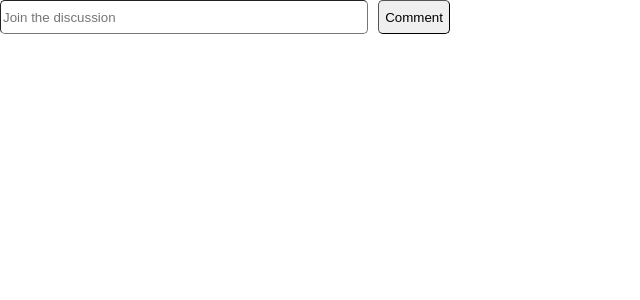
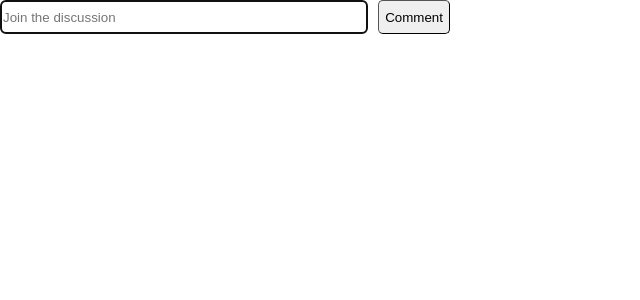
Before and after one commit to hemanth506/discus-lib, a React (Create React App) app: page / in a window 1280 px wide. Shown: the top 300 px of the page, without its empty margins (0-640 px from the left). Built offline with nearby package versions, Linux system fonts and the light colour scheme.

Commit message:
Added ref tag for input elt

```diff
--- a/src/App.tsx
+++ b/src/App.tsx
@@ -1,10 +1,11 @@
-import { useEffect } from "react";
+import { useEffect, useRef } from "react";
 import "./App.css";
-import {CommentBox} from "./components/CommentBox";
+import { CommentBox } from "./components/CommentBox";
 import { useComments } from "./hooks/useComments";
 
 function App() {
   const [comments, setComments] = useComments();
+  const inputRef = useRef<HTMLInputElement | null>(null);
 
   useEffect(() => {
     console.log(comments);
@@ -16,6 +17,7 @@ function App() {
         comments={comments}
         setComments={setComments}
         isReply={false}
+        inputRef={inputRef}
       />
     </div>
   );
--- a/src/components/Comment.tsx
+++ b/src/components/Comment.tsx
@@ -1,4 +1,4 @@
-import React, { useEffect, useState } from "react";
+import React, { useEffect, useRef, useState } from "react";
 import {CommentBox} from "./CommentBox";
 import { CommentCompType, CommentType } from "../utils";
 
@@ -8,6 +8,7 @@ export const Comment: React.FC<CommentCompType> = ({ cmt, setComments }) => {
   );
   const [canVote, setCanVote] = useState(true);
   const [liked, setLiked] = useState(false);
+  const inputRef = useRef<HTMLInputElement | null>(null);
 
   const [showCommentBox, setShowCommentBox] = useState(false);
 
@@ -203,6 +204,7 @@ export const Comment: React.FC<CommentCompType> = ({ cmt, setComments }) => {
           isReply={true}
           showCommentBox={showCommentBox}
           setShowCommentBox={setShowCommentBox}
+          inputRef={inputRef}
         />
       </div>
     </div>
--- a/src/components/CommentBox.tsx
+++ b/src/components/CommentBox.tsx
@@ -1,6 +1,6 @@
-import React, { ChangeEvent, useState } from "react";
+import React, { ChangeEvent, useEffect, useRef, useState } from "react";
 import { CommentBoxCompType, CommentType } from "../utils";
-import {Comment} from "./Comment";
+import { Comment } from "./Comment";
 import { v4 as uuidv4 } from "uuid";
 
 export const CommentBox: React.FC<CommentBoxCompType> = ({
@@ -9,8 +9,14 @@ export const CommentBox: React.FC<CommentBoxCompType> = ({
   isReply,
   showCommentBox,
   setShowCommentBox,
+  inputRef
 }) => {
   const [comment, setComment] = useState("");
+
+
+  useEffect(() => {
+    inputRef.current?.focus();
+  });
 
   const onChangeHandler = (e: ChangeEvent<HTMLInputElement>) => {
     setComment(e.target.value);
@@ -58,6 +64,7 @@ export const CommentBox: React.FC<CommentBoxCompType> = ({
         >
           <input
             type="text"
+            ref={inputRef}
             aria-label="comment-box"
             placeholder={isReply ? "Add your reply" : "Join the discussion"}
             style={{
--- a/src/utils.ts
+++ b/src/utils.ts
@@ -20,6 +20,7 @@ export type CommentBoxCompType = {
   isReply: boolean;
   setShowCommentBox?: React.Dispatch<React.SetStateAction<boolean>>;
   showCommentBox?: boolean;
+  inputRef: React.MutableRefObject<HTMLInputElement | null>;
 };
 
 export type CommentCompType = {
```
